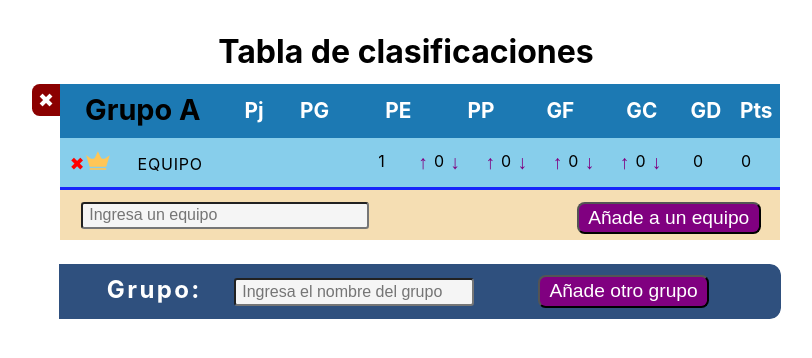
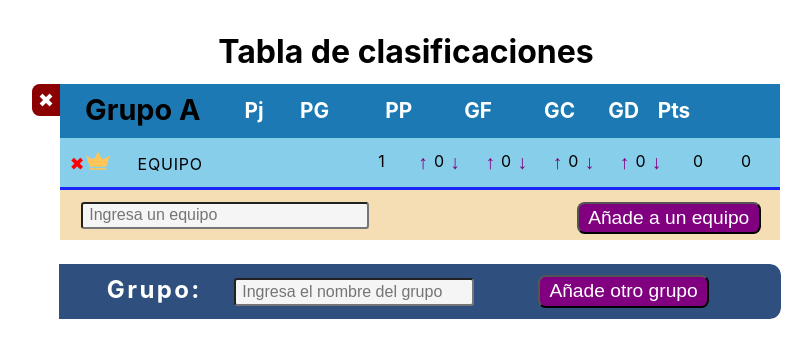
Before and after one commit to dalidia/tabla_clasificaciones, a React (Create React App) app: page / in a window 1280 px wide. Shown: the top 358 px of the page, without its empty margins (234-1046 px from the left). Built offline with nearby package versions, Linux system fonts and the light colour scheme.

Commit message:
delete pp from header

```diff
--- a/src/components/Header.js
+++ b/src/components/Header.js
@@ -6,7 +6,7 @@ const Header = props => {
       <h1>{props.title}</h1>
       <h2 className='pj'>Pj</h2>
       <h2 className='pg'>PG</h2>
-      <h2 className='pe'>PE</h2>
+      {/*<h2 className='pe'>PE</h2>*/}
       <h2 className='pe'>PP</h2>
       <h2 className='gf-gc'>GF</h2>
       <h2 className='gf-gc'>GC</h2>
```
